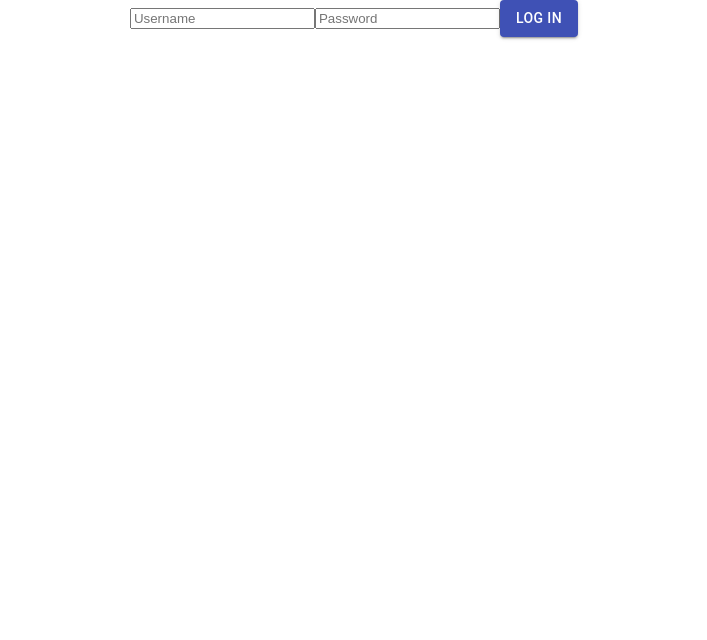
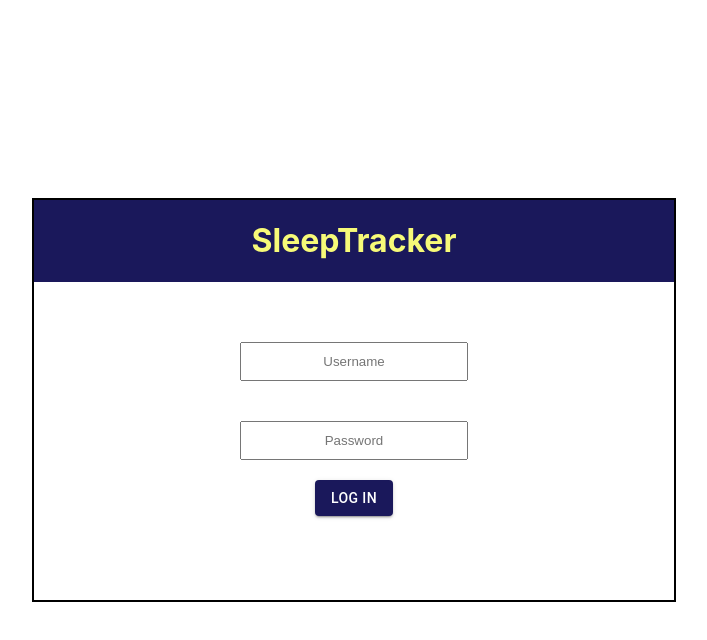
Before and after one commit to sleeptracker/sleeptracker_fe, a React (Create React App) app in the folder sleeptracker/: page / in a window 1280 px wide. Shown: the top 640 px of the page, without its empty margins (286-993 px from the left). Built offline with nearby package versions, Linux system fonts and the light colour scheme.

Commit message:
styling, form complete, ready for tokens

```diff
--- a/sleeptracker/src/Components/Login.js
+++ b/sleeptracker/src/Components/Login.js
@@ -1,10 +1,48 @@
 import React, { useState, useEffect } from 'react';
 import { Form, Field, withFormik} from 'formik';
 import Button from '@material-ui/core/Button'
+import { makeStyles } from '@material-ui/core';
 import * as Yup from 'yup';
 import axios from 'axios';
+import { textAlign } from '@material-ui/system';
+
+const useStyles = makeStyles({
+    wrapper: {
+        width: '100vw',
+        height: '100vh',
+        display: 'flex',
+        alignItems: 'center',
+        justifyContent: 'center',
+
+    },
+    form: {
+        width: '50%',
+        height: '50%',
+        display: 'flex',
+        flexFlow: 'column wrap',
+        alignItems: 'center',
+        border: '2px solid black',
+    },
+    header: {
+        color: '#F7FA78',
+        background: '#1A185B',
+        width: '100%',
+        marginBottom: '40px'
+    },
+    inputs: {
+        width: '35%',
+        textAlign: 'center',
+        margin: '20px',
+        padding: '10px 0 10px 0',
+    },
+    button: {
+        background: '#1A185B',
+        color: 'white',
+    }
+})
 
 const Login = ({values, errors, touched, status}) => {
+    const classes= useStyles();
     const [user, setUser] = useState({})
 
     useEffect(() => {
@@ -13,11 +51,19 @@ const Login = ({values, errors, touched, status}) => {
         }
     }, [status])
     return (
-        <Form>
-            <Field type="text" name="username" placeholder="Username"/>
-            <Field type="password" name="password" placeholder="Password" />
-            <Button variant="contained" color="primary" type="submit">Log In</Button>
-        </Form>
+        <div className={classes.wrapper}>
+            <Form className={classes.form}>
+                <div className={classes.header}>
+                    <h1>SleepTracker</h1>
+                </div>
+                {touched.username && errors.username && <p>Username required!</p>}
+                <Field className={classes.inputs} type="text" name="username" placeholder="Username"/>
+
+                {touched.password && errors.password && <p>Password required!</p>}
+                <Field className={classes.inputs} type="password" name="password" placeholder="Password" />
+                <Button variant="contained" className={classes.button} type="submit">Log In</Button>
+            </Form>
+        </div>
     )
 }
 
@@ -29,15 +75,16 @@ mapPropsToValues: (props) => {
     }
 },
 validationSchema: Yup.object().shape({
-    username: Yup.string().required("Username required!"),
-    password: Yup.string().min(6, "Password must be at least 6 characters!").required("Password is required!")
+    username: Yup.string().required(),
+    password: Yup.string().min(6).required()
 }),
 handleSubmit: (values, { setStatus }) => {
-    axios.post('', values)
-    .then(res => {
-        console.log(res.data);
-        setStatus(res.data);
-    })
-    .catch(err => console.log(err))
+    // axios.post('', values)
+    // .then(res => {
+    //     console.log(res.data);
+    //     setStatus(res.data);
+    // })
+    // .catch(err => console.log(err))
+    console.log(values);
 }
 })(Login);
```
